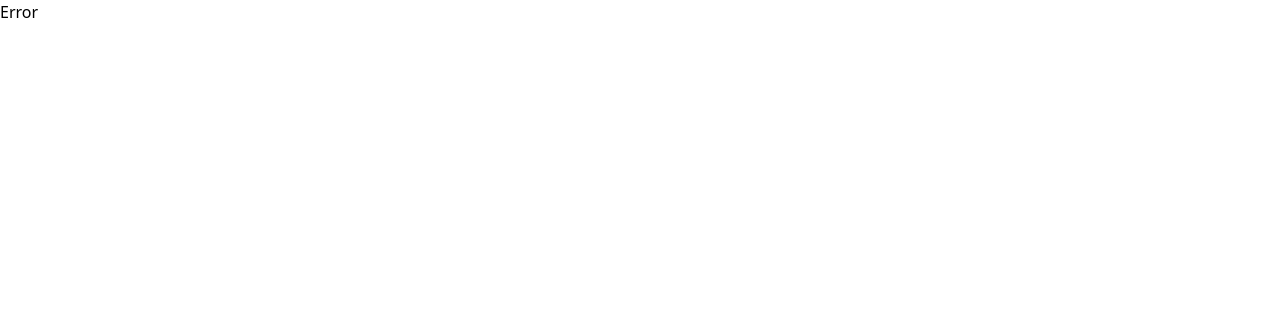
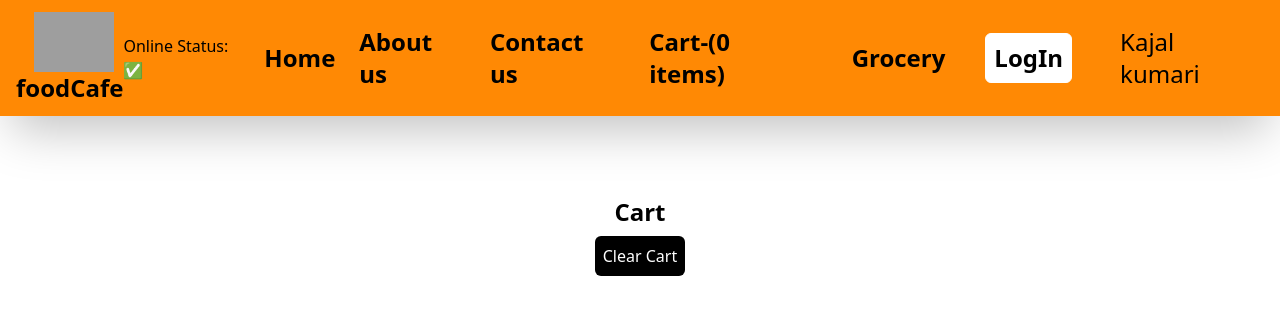
Before and after one commit to kajalchandra/react-projects, a React (Vite) app: page /cart in a window 1280 px wide. Before the commit this address had no page. Shown: the top 314 px of the page. Built offline with nearby package versions, Linux system fonts and the light colour scheme; grey boxes are pictures that could not be loaded.

Commit message:
new commit

```diff
--- a/package.json
+++ b/package.json
@@ -10,9 +10,11 @@
     "preview": "vite preview"
   },
   "dependencies": {
+    "@reduxjs/toolkit": "^2.6.1",
     "@tailwindcss/vite": "^4.0.6",
     "react": "^18.3.1",
     "react-dom": "^18.3.1",
+    "react-redux": "^9.2.0",
     "react-router-dom": "^7.1.5",
     "tailwindcss": "^4.0.6"
   },
--- a/src/App.jsx
+++ b/src/App.jsx
@@ -12,6 +12,9 @@ import Error from './components/Error'
 import { lazy,Suspense } from 'react'
 import UserContext from './utils/UserContext'
 import { useState } from 'react'
+import { Provider } from 'react-redux'
+import appStore from './utils/appStore'
+import Cart from './components/Cart'
 
 
 //   1. Lazy Loading
@@ -37,11 +40,15 @@ function App() {
 console.log(<Body/>) //this is an object at the end of the day, this object is basically react virtual dom
   return (
     <>
-    <UserContext.Provider value={{loggedInUser : userName}}>
-        <Header/>
-        {/* <Body/> */}
-        <Outlet/>
-    </UserContext.Provider>
+    {/* here store is a prop */}
+    <Provider store={appStore}>
+        <UserContext.Provider value={{loggedInUser : userName}}>
+            <Header/>
+            {/* <Body/> */}
+            <Outlet/>
+        </UserContext.Provider>
+    </Provider>
+
 
 
     </>
@@ -69,6 +76,10 @@ export const appRouter = createBrowserRouter([
       element : <RestaurantMenu/>
      },
      {
+      path: "/cart",
+      element : <Cart/>
+     },
+     {
       path:"/grocery",
       element :<Suspense fallback={<h1>Loading....</h1>}> <Grocery/> </Suspense>
      }
--- /dev/null
+++ b/src/components/Cart.jsx
@@ -0,0 +1,25 @@
+import React from 'react'
+import { useDispatch, useSelector } from 'react-redux'
+import ItemList from './ItemList'
+import { clearCart } from '../utils/cartSlice'
+
+const Cart = () => {
+    const dispatch = useDispatch()
+    const handleClearCart = ()=>{
+        dispatch(clearCart())
+    }
+    const cartItems = useSelector((store)=> store.cart.items)
+  return (
+    <div className='text-center m-10 p-10 w-6/12 mx-auto'>
+        <h1 className='text-2xl font-bold'>Cart</h1>
+        <div>
+            <button className='p-2 m-2 bg-black text-white rounded-md'
+            onClick={handleClearCart}>Clear Cart</button>
+            {cartItems.lenght === 0 && <h1>Cart is empty Add Items to the cart</h1>}
+            <ItemList items = {cartItems}></ItemList>
+        </div>
+    </div>
+  )
+}
+
+export default Cart
--- a/src/components/Header.jsx
+++ b/src/components/Header.jsx
@@ -2,6 +2,7 @@ import { useContext, useState } from "react"
 import { Link } from "react-router-dom"
 import useOnlineStatus from "../utils/useOnlineStatus"
 import UserContext from "../utils/UserContext"
+import { useSelector } from "react-redux"
 
 const Header = ()=>{
   // let btnName = "LogIn"
@@ -20,6 +21,12 @@ const Header = ()=>{
   const {loggedInUser} = useContext(UserContext)
   console.log('loggedinuser',loggedInUser)
 
+  // to read the store , we will use selector , selector is a hook
+  // subscribing to the store using a selector
+
+  const cartItems = useSelector((store) => store.cart.items)
+  console.log('cartItems:', cartItems)
+
 
     return(
         <div className="flex justify-between bg-orange-400 items-center py-3 shadow-2xl">
@@ -35,10 +42,10 @@ const Header = ()=>{
             <li className="mx-3 text-2xl font-semibold hover:text-green-700 cursor-pointer"><Link to={"/"}>Home</Link></li>
             <li className="mx-3 text-2xl font-semibold hover:text-green-700 cursor-pointer"><Link to={"/aboutus"}>About us</Link></li>
             <li className="mx-3 text-2xl font-semibold hover:text-green-700 cursor-pointer"><Link to={"/Contactus"}>Contact us</Link></li>
-            <li className="mx-5 text-2xl font-semibold hover:text-green-700 cursor-pointer"><Link to={"/cart"}>Cart</Link ></li>
+            <li className="mx-5 text-2xl font-semibold hover:text-green-700 cursor-pointer "><Link to={"/cart"}>Cart-({cartItems.length} items)</Link ></li>
             <li className="mx-5 text-2xl font-semibold hover:text-green-700 cursor-pointer"><Link to={"/grocery"}>Grocery</Link ></li>
             <button className="ml-5 mr-7 text-2xl font-semibold border border-white px-2 py-2 bg-white rounded-md cursor-pointer" onClick={handleLog}>{btnName}</button>
-            <li className="mx-5 text-2xl ">{loggedInUser}</li>
+            <li className="mx-5 text-2xl">{loggedInUser}</li>
           </ul>
         </div>
     )
--- a/src/components/ItemList.jsx
+++ b/src/components/ItemList.jsx
@@ -1,7 +1,17 @@
+import { useDispatch } from "react-redux"
+import { addItem } from "../utils/cartSlice"
 
 
 const ItemList = ({items}) => {
     console.log("items",items)
+    // dispatch is also a hook
+    const dispatch = useDispatch()
+    const handleAddItem = (item) =>{
+      //1st step dispatch an action
+      dispatch(addItem(item))
+    }
+
+
   return (
     <div>
 
@@ -26,7 +36,11 @@ const ItemList = ({items}) => {
                     <img src= {"https://media-assets.swiggy.com/swiggy/image/upload/fl_lossy,f_auto,q_auto,h_600/"+item.card.info.imageId}
                     className="w-[560px] "></img>
                     <div className="absolute ">
-                    <button className="p-2 bg-black rounded-md text-white  ">Add + </button>
+                    <button
+                    className="p-2 bg-black rounded-md text-white"
+                    //handleAddItem is working on this only item which we pass as argument
+                    onClick={()=>handleAddItem(item)}>Add + </button>
+                    {/* onClick={handleAddItem(item)}>Add + </button> difference between the above two*/}
                     </div>
 
                 </div>
--- /dev/null
+++ b/src/utils/appStore.jsx
@@ -0,0 +1,11 @@
+import { configureStore } from "@reduxjs/toolkit";
+import cartReducer from "./cartSlice"
+
+const appStore = configureStore({
+    //this whole big reducer is the app reducer and this reducer contains small reducer
+    reducer:{
+        cart : cartReducer,
+    },
+})
+
+export default appStore
--- /dev/null
+++ b/src/utils/cartSlice.jsx
@@ -0,0 +1,34 @@
+import { createSlice } from "@reduxjs/toolkit";
+
+const cartSlice = createSlice({
+
+    name : 'cart',
+    initialState : {
+        items : [] // this is the initial state of our slice
+    },
+    reducers: {
+        addItem : (state,action) =>{ //here addItem is the action and the function over here is reducer function, this function get access to the state and now it will modify our state based on the actions
+            state.items.push(action.payload)
+        },
+        removeItem : (state)=>{
+            state.items.pop()
+        },
+        clearCart : (state) =>{
+            state.items.length = 0
+        }
+    }
+})
+
+export const {addItem , removeItem, clearCart} = cartSlice.actions
+export default cartSlice.reducer
+
+//these cartSlice will return  me  this object
+
+// {
+
+//     actions : {
+//         addItem , removeItem,clearCart
+//     }
+//     reducer
+
+// }
```
Also changed, not shown: 1 other file (tests, documents, lock files or other folders).
